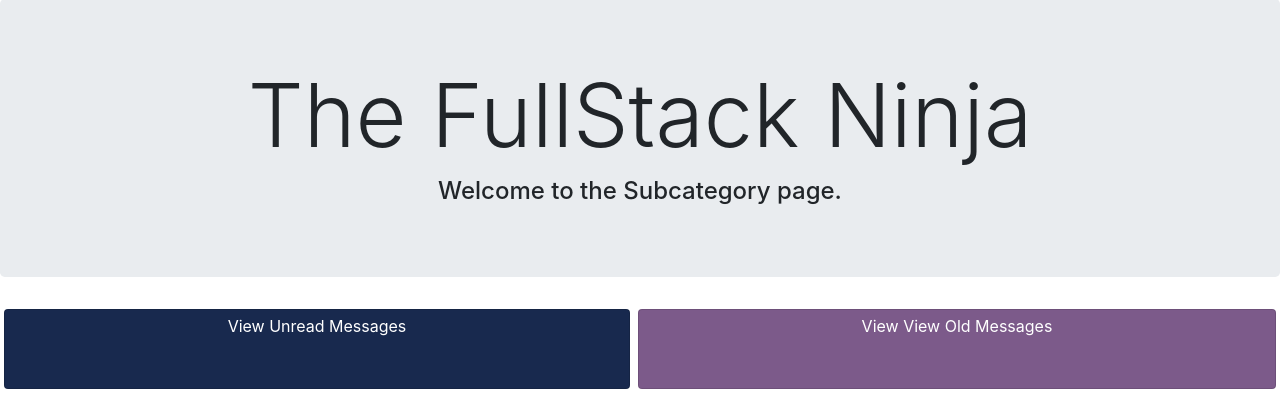
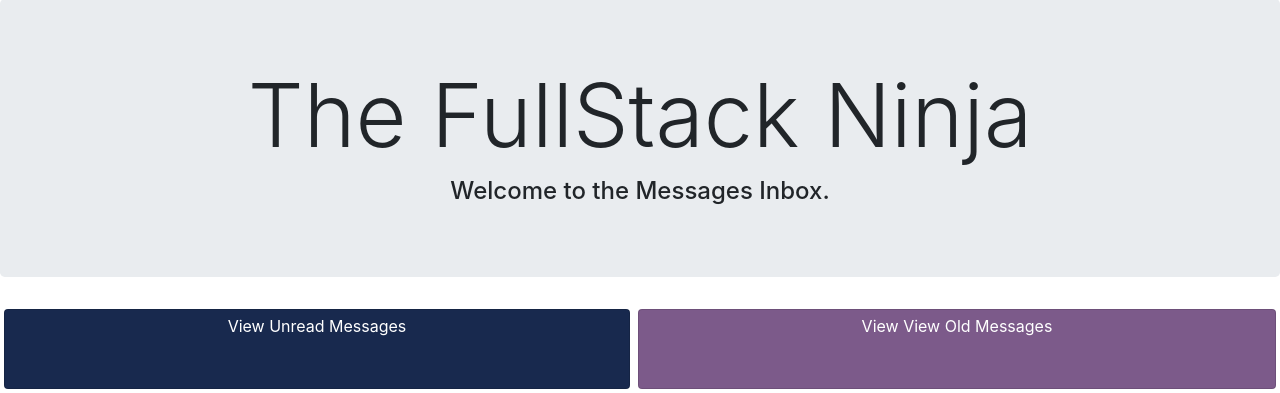
Before and after one commit to bodealamu/fullstackninja, a Django app: page /dashboard/messages in a window 1280 px wide. Shown: the part 57-450 px from the top of the page. Run offline with Django 3.2, Linux system fonts and the light colour scheme; some libraries are stand-ins or nearby versions.

```diff
--- a/dashboard/templates/dashboard/dashboard_messages.html
+++ b/dashboard/templates/dashboard/dashboard_messages.html
@@ -4,7 +4,7 @@
 
 <div class="jumbotron text-center">
         <h1 class="display-2">The FullStack Ninja</h1>
-        <h4 class="display-6">Welcome to the Subcategory page.</h4>
+        <h4 class="display-6">Welcome to the Messages Inbox.</h4>
 </div>
 
 <div class="d-flex flex-row justify-content-center">
```
